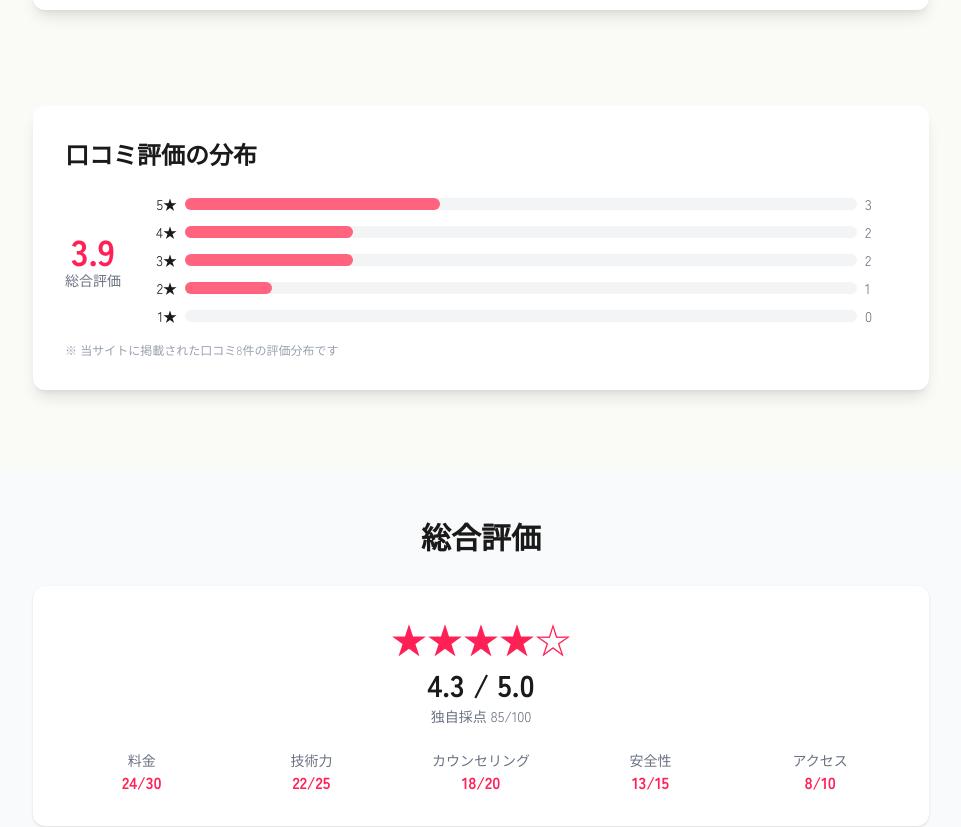
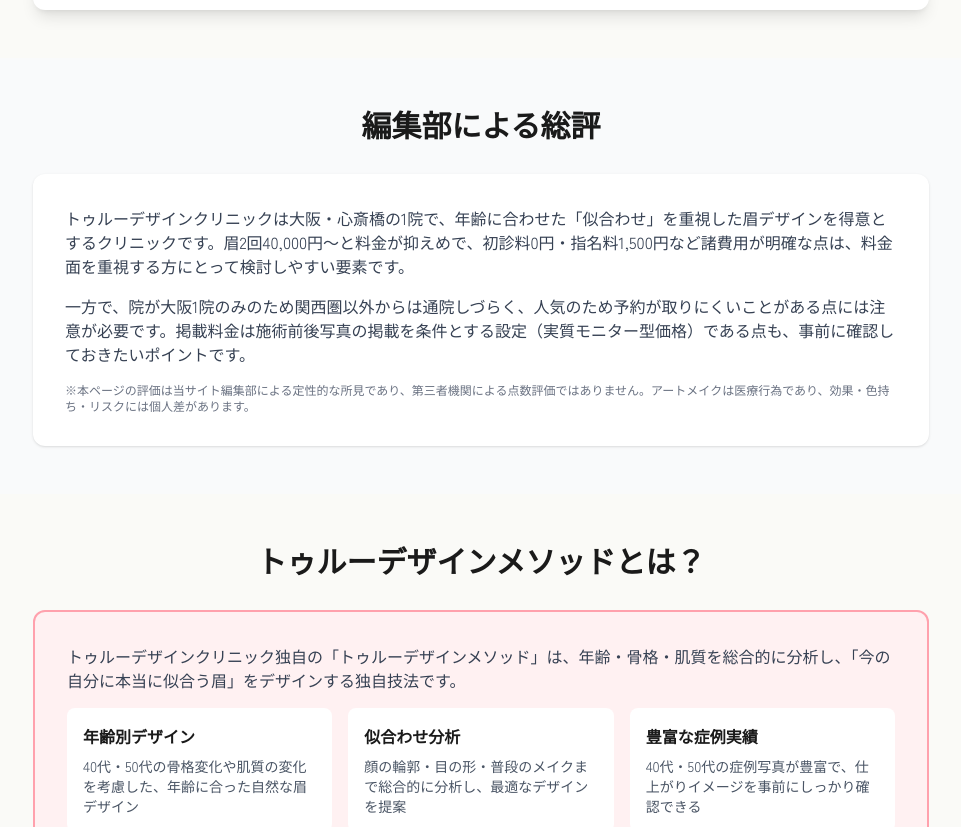
Before and after one commit to mediaxsaburoai0818-design/artmake-hikaku, a Next.js app: page /review/true-design in a window 1280 px wide. Shown: the part 1880-2707 px from the top of the page, without its empty margins (159-1120 px from the left). Built offline with nearby package versions, Linux system fonts and the light colour scheme.

Commit message:
トゥルーデザイン: 出典なしペルソナ体験談8件を口コミ傾向まとめに置換・自作評価点/星と旧料金を除去

```diff
--- a/src/app/review/true-design/page.tsx
+++ b/src/app/review/true-design/page.tsx
@@ -8,18 +8,19 @@
   description: 'トゥルーデザインクリニック（大阪・心斎橋）の口コミ・評判・料金を徹底調査。眉2回40,000円〜、初診料0円・指名料1,500円・麻酔3,000円を含む「実際に払う総額」の目安、部位別料金、写真掲載条件付き料金の注意点まで公式情報（2026年6月12日確認・税込）で解説。アートメイクは医師・看護師が施術する医療行為です。',
 }
 
-const goodReviews = [
-  { user: '50代女性（心斎橋院）', rating: 5, text: '50代になって眉毛が薄くなり悩んでいましたが、トゥルーデザインメソッドで年齢に合った自然な眉に仕上げてもらえました。若作りではなく「今の自分に似合う眉」を提案してくれたのが嬉しかったです。' },
-  { user: '40代女性（心斎橋院）', rating: 5, text: 'カウンセリングで骨格や肌質、普段のメイクまで丁寧にヒアリングしてくれました。症例写真も40代の方が多く、仕上がりのイメージが持ちやすかったです。リタッチも29,700円とリーズナブルで助かります。' },
-  { user: '40代女性（心斎橋院）', rating: 4, text: '他院でアートメイクをしたことがありますが、トゥルーデザインは「似合わせ力」が段違い。年齢に合ったデザインの提案力が素晴らしいです。大阪でアートメイクを探している方にはぜひおすすめしたいクリニックです。' },
-  { user: '30代女性（心斎橋院）', rating: 5, text: 'リップアートメイクで通いました。血色感のある自然な仕上がりで、すっぴんでも顔色が良く見えます。2回セットで79,200円は、他のクリニックと比べてもコスパが良いと思います。' },
-  { user: '50代女性（心斎橋院）', rating: 4, text: '友人の紹介で来院。アイラインを施術しましたが、目元がぱっちりして若々しい印象になりました。スタッフの対応も温かく、年齢を気にせず通える雰囲気が良いです。' },
+// 出典・確認観点ベースの口コミ傾向まとめ（個人名・年代・星評価・創作エピソードは使用しない／件数・点数は出典がないため記載しない）
+const goodReviewTrends = [
+  '年齢に合わせた自然な眉デザイン（似合わせ）の提案力を評価する声が見られる。',
+  'カウンセリングで骨格・肌質・普段のメイクまで丁寧にヒアリングしてもらえた、という声がある。',
+  '40代・50代の症例が確認しやすく、仕上がりのイメージが持ちやすいという声が見られる。',
+  '眉2回40,000円〜と料金が抑えめである点を評価する声がある（写真掲載条件付きの設定）。',
 ]
 
-const badReviews = [
-  { user: '30代女性（心斎橋院）', rating: 3, text: '大阪にしか院がないので、関東在住の私にはリタッチの度に通うのが大変です。技術力は高いですが、もう少し展開を広げてほしいです。' },
-  { user: '20代女性（心斎橋院）', rating: 3, text: '40代・50代向けの症例が多い印象で、20代の私には少しデザインの方向性が合わないかもと感じました。若い世代向けのトレンド眉を求める方は他院も検討した方がいいかもしれません。' },
-  { user: '40代女性（心斎橋院）', rating: 2, text: '人気のためか予約が取りにくいです。特に土日は1ヶ月以上先になることも。施術自体は満足でしたが、もう少し枠を増やしてほしいです。' },
+const badReviewTrends = [
+  '院が大阪（心斎橋）1院のみで、関西圏以外からは通いづらいという声が見られる。',
+  '40代・50代向けの症例が中心で、20代向けのトレンド眉とは方向性が合わない場合があるという指摘がある。',
+  '人気のため予約が取りにくいことがある、という声が見られる。',
+  '掲載料金が施術前後写真の掲載を条件とする設定である点に注意を促す声がある。',
 ]
 
 // 2026年6月12日に公式サイトで確認（税込）。料金は施術前後写真をSNS等に掲載する条件付き設定（実質モニター型価格）
@@ -112,63 +113,14 @@
         </div>
       </section>
 
-      {/* 評価分布 */}
-      <section className="py-12 px-4">
-        <div className="max-w-4xl mx-auto">
-          <div className="bg-white rounded-xl shadow-lg p-8 mb-8">
-            <h2 className="text-2xl font-bold mb-6">口コミ評価の分布</h2>
-            <div className="flex items-center gap-6 mb-4">
-              <div className="text-center">
-                <p className="text-4xl font-bold text-rose-500">3.9</p>
-                <p className="text-sm text-gray-500">総合評価</p>
-              </div>
-              <div className="flex-1 space-y-2">
-                {[
-                  { stars: 5, percent: 38, count: 3 },
-                  { stars: 4, percent: 25, count: 2 },
-                  { stars: 3, percent: 25, count: 2 },
-                  { stars: 2, percent: 13, count: 1 },
-                  { stars: 1, percent: 0, count: 0 },
-                ].map(row => (
-                  <div key={row.stars} className="flex items-center gap-2 text-sm">
-                    <span className="w-8 text-right">{row.stars}★</span>
-                    <div className="flex-1 bg-gray-100 rounded-full h-3">
-                      <div className="bg-rose-400 h-3 rounded-full" style={{ width: `${row.percent}%` }} />
-                    </div>
-                    <span className="w-8 text-gray-500">{row.count}</span>
-                  </div>
-                ))}
-              </div>
-            </div>
-            <p className="text-xs text-gray-400 mt-2">※ 当サイトに掲載された口コミ8件の評価分布です</p>
-          </div>
-        </div>
-      </section>
-
-      {/* 総合評価 */}
+      {/* 編集部による総評 */}
       <section className="py-12 px-4 bg-gray-50">
         <div className="max-w-4xl mx-auto">
-          <h2 className="text-3xl font-bold text-center mb-8">総合評価</h2>
+          <h2 className="text-3xl font-bold text-center mb-8">編集部による総評</h2>
           <div className="bg-white rounded-xl p-8 shadow-sm">
-            <div className="text-center mb-6">
-              <div className="text-rose-500 text-4xl mb-2">★★★★☆</div>
-              <div className="text-3xl font-bold">4.3 / 5.0</div>
-              <div className="text-sm text-gray-500 mt-1">独自採点 85/100</div>
-            </div>
-            <div className="grid grid-cols-2 md:grid-cols-5 gap-4">
-              {[
-                { label: '料金', score: '24/30' },
-                { label: '技術力', score: '22/25' },
-                { label: 'カウンセリング', score: '18/20' },
-                { label: '安全性', score: '13/15' },
-                { label: 'アクセス', score: '8/10' },
-              ].map((item, i) => (
-                <div key={i} className="text-center">
-                  <div className="text-sm text-gray-500">{item.label}</div>
-                  <div className="font-bold text-rose-500">{item.score}</div>
-                </div>
-              ))}
-            </div>
+            <p className="text-gray-700 mb-4">トゥルーデザインクリニックは大阪・心斎橋の1院で、年齢に合わせた「似合わせ」を重視した眉デザインを得意とするクリニックです。眉2回40,000円〜と料金が抑えめで、初診料0円・指名料1,500円など諸費用が明確な点は、料金面を重視する方にとって検討しやすい要素です。</p>
+            <p className="text-gray-700 mb-4">一方で、院が大阪1院のみのため関西圏以外からは通院しづらく、人気のため予約が取りにくいことがある点には注意が必要です。掲載料金は施術前後写真の掲載を条件とする設定（実質モニター型価格）である点も、事前に確認しておきたいポイントです。</p>
+            <p className="text-xs text-gray-500">※本ページの評価は当サイト編集部による定性的な所見であり、第三者機関による点数評価ではありません。アートメイクは医療行為であり、効果・色持ち・リスクには個人差があります。</p>
           </div>
         </div>
       </section>
@@ -284,32 +236,32 @@
         </div>
       </section>
 
-      {/* 良い口コミ */}
+      {/* 良い口コミの傾向 */}
       <section className="py-12 px-4 bg-gray-50">
         <div className="max-w-4xl mx-auto">
-          <h2 className="text-3xl font-bold text-center mb-8">良い口コミ・評判</h2>
-          <div className="space-y-4">
-            {goodReviews.map((r, i) => (
-              <div key={i} className="bg-white rounded-lg p-6 shadow-sm">
-                <div className="flex items-center gap-2 mb-2"><span className="text-yellow-500">{'★'.repeat(r.rating)}</span><span className="text-sm text-gray-500">{r.user}</span></div>
-                <p className="text-gray-600 italic">&quot;{r.text}&quot;</p>
-              </div>
-            ))}
+          <h2 className="text-3xl font-bold text-center mb-3">良い口コミの傾向</h2>
+          <p className="text-center text-gray-500 text-sm mb-8">レビューサイト等で一般に観測される傾向を、断定を避けてまとめたものです（個別の体験談・点数評価ではありません）。</p>
+          <div className="bg-white rounded-lg p-6 shadow-sm">
+            <ul className="space-y-3">
+              {goodReviewTrends.map((t, i) => (
+                <li key={i} className="flex items-start gap-2 text-gray-700"><span className="text-green-500 font-bold mt-0.5">✓</span><span>{t}</span></li>
+              ))}
+            </ul>
           </div>
         </div>
       </section>
 
-      {/* 悪い口コミ */}
+      {/* 気になる口コミの傾向 */}
       <section className="py-12 px-4">
         <div className="max-w-4xl mx-auto">
-          <h2 className="text-3xl font-bold text-center mb-8">気になる口コミ・評判</h2>
-          <div className="space-y-4">
-            {badReviews.map((r, i) => (
-              <div key={i} className="bg-white rounded-lg p-6 shadow-sm border-l-4 border-red-300">
-                <div className="flex items-center gap-2 mb-2"><span className="text-yellow-500">{'★'.repeat(r.rating)}{'☆'.repeat(5 - r.rating)}</span><span className="text-sm text-gray-500">{r.user}</span></div>
-                <p className="text-gray-600 italic">&quot;{r.text}&quot;</p>
-              </div>
-            ))}
+          <h2 className="text-3xl font-bold text-center mb-3">気になる口コミの傾向</h2>
+          <p className="text-center text-gray-500 text-sm mb-8">レビューサイト等で一般に観測される傾向を、断定を避けてまとめたものです（個別の体験談・点数評価ではありません）。</p>
+          <div className="bg-white rounded-lg p-6 shadow-sm border-l-4 border-red-300">
+            <ul className="space-y-3">
+              {badReviewTrends.map((t, i) => (
+                <li key={i} className="flex items-start gap-2 text-gray-700"><span className="text-red-400 font-bold mt-0.5">✗</span><span>{t}</span></li>
+              ))}
+            </ul>
           </div>
         </div>
       </section>
```
